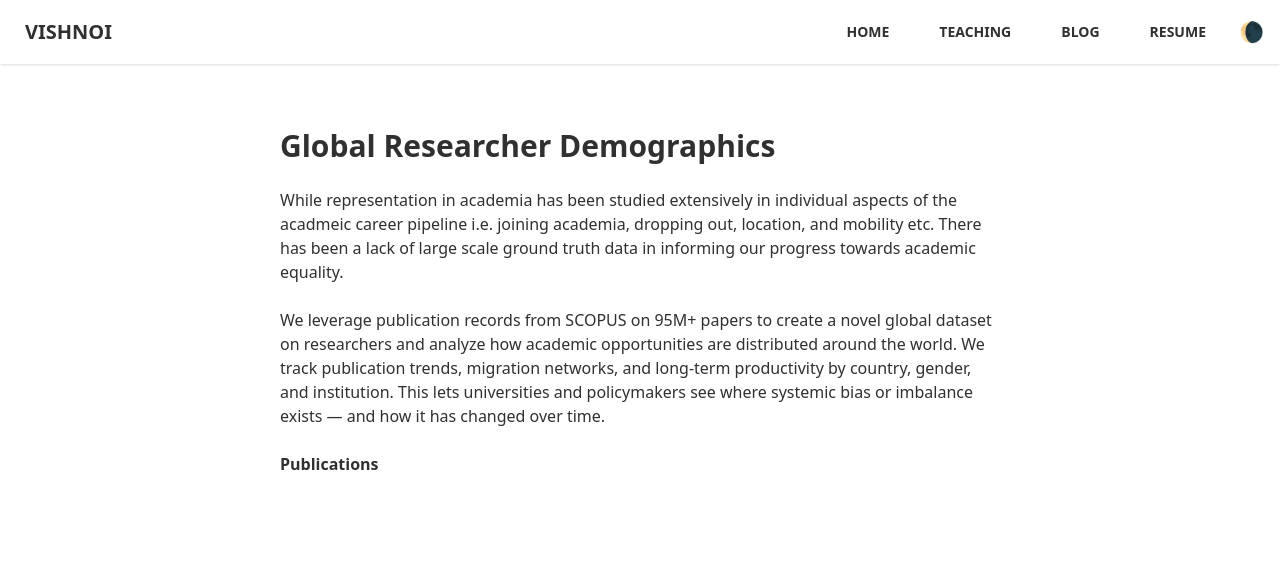
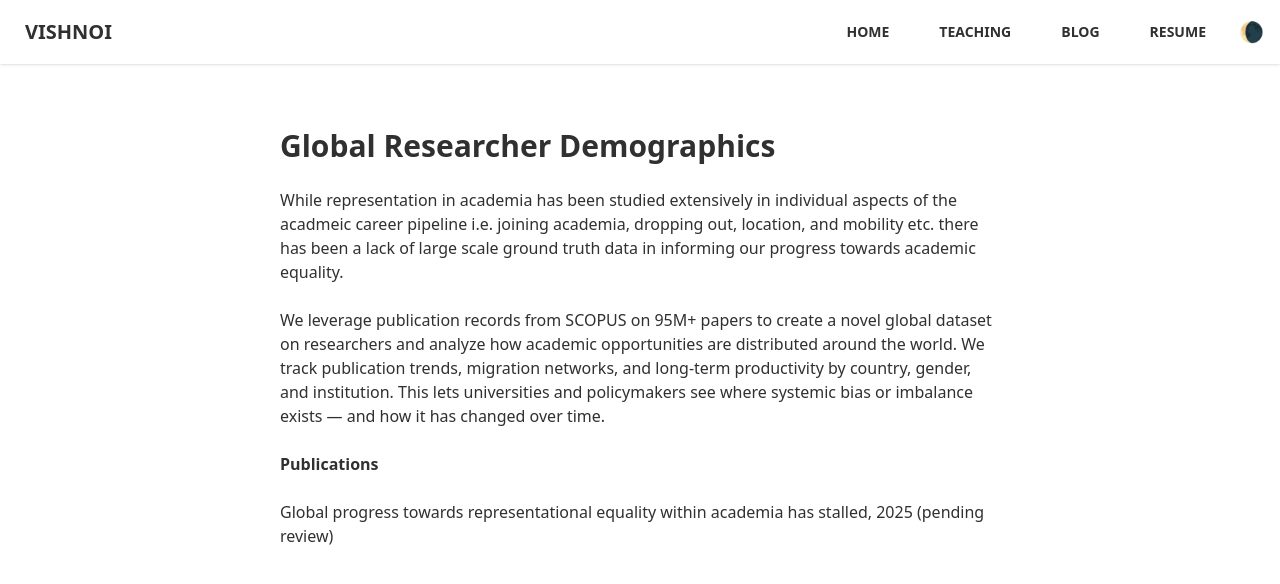
Before and after one commit to s-vishnoi/portfolio, a Vue app: page /demographics in a window 1280 px wide. Shown: the top 584 px of the page. Built offline with nearby package versions, Linux system fonts and the light colour scheme.

Commit message:
descriptions

```diff
--- a/src/pages/Demographics.vue
+++ b/src/pages/Demographics.vue
@@ -9,7 +9,7 @@
     <h1 class="text-3xl font-bold mt-4">Global Researcher Demographics</h1>
     <p>
       While representation in academia has been studied extensively in individual aspects of the acadmeic career
-      pipeline i.e. joining academia, dropping out, location, and mobility etc. There has been a lack of large scale
+      pipeline i.e. joining academia, dropping out, location, and mobility etc. there has been a lack of large scale
       ground truth data in informing our progress towards academic equality.
     </p>
     <p>
@@ -22,7 +22,7 @@
     <h1 class="font-bold mt-4">Publications</h1>
 
     <p>
-
+      Global progress towards representational equality within academia has stalled, 2025 (pending review)
     </p>
   </main>
 </template>
```
